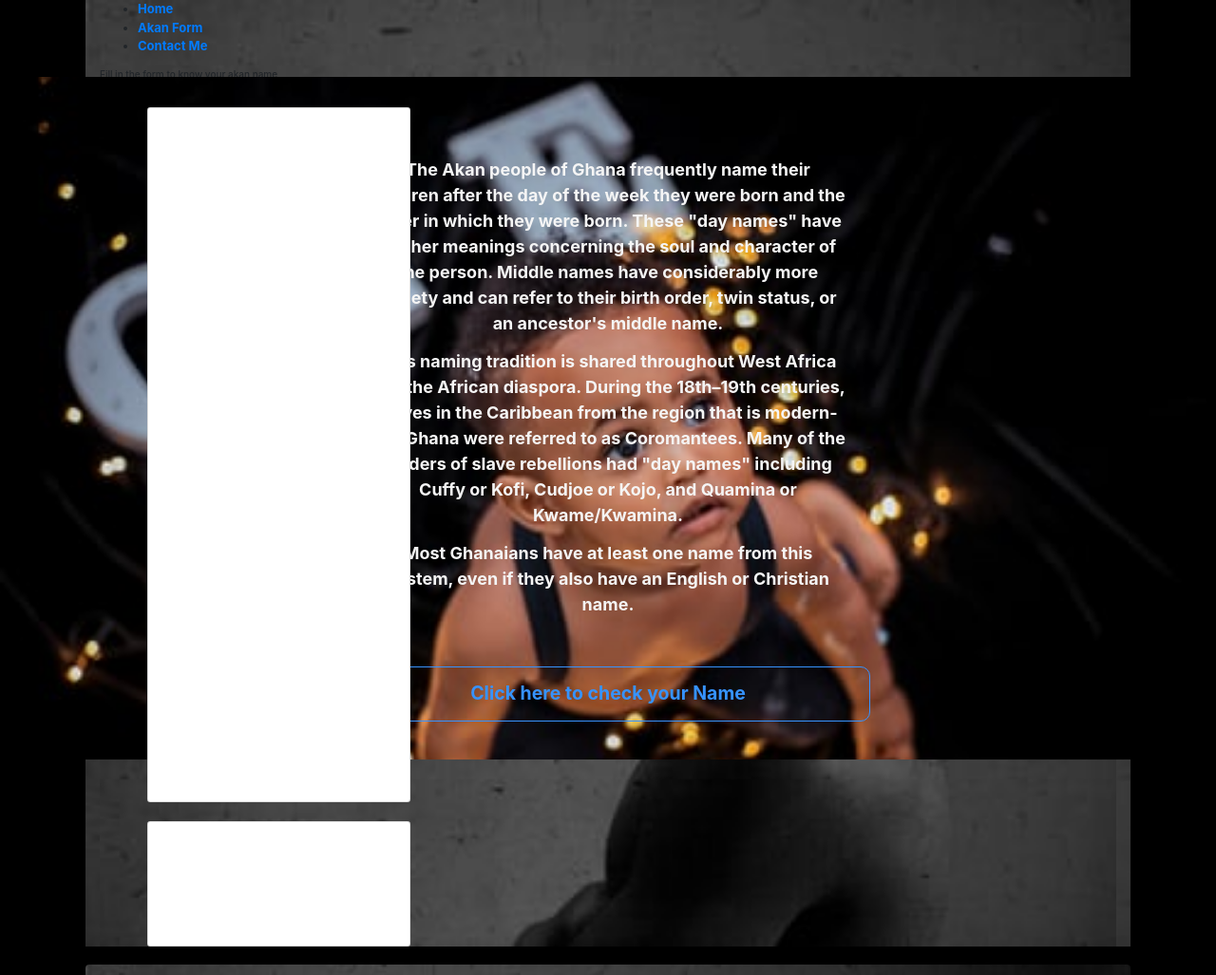
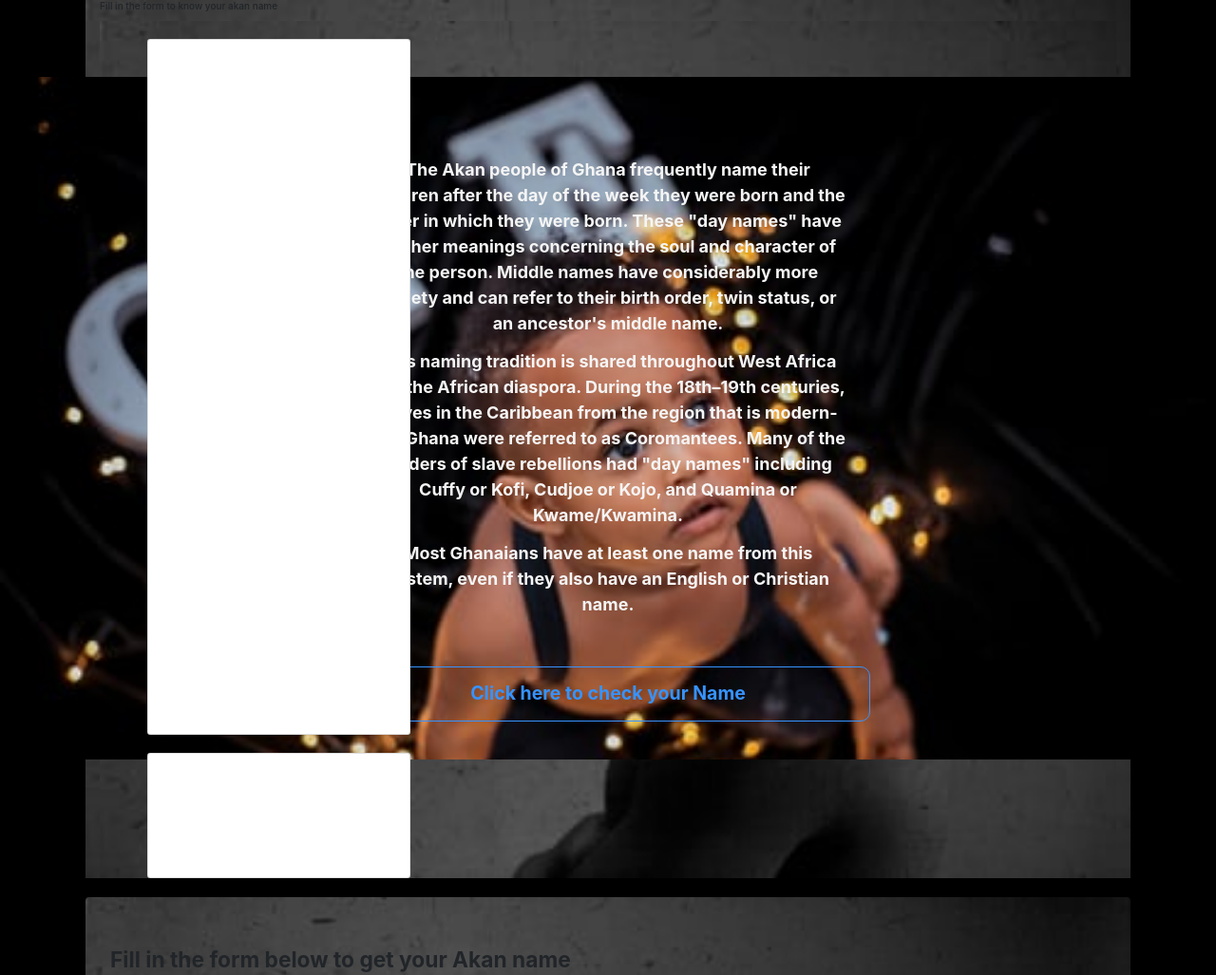
Before and after one commit to wizzicollo/Akan-names, a plain HTML site: page index.html in a window 1280 px wide. Shown: the top 1027 px of the page at 95% size. Drawn offline with nearby package versions, Linux system fonts and the light colour scheme.

Commit message:
changed images

```diff
--- a/index.html
+++ b/index.html
@@ -12,13 +12,13 @@
 <body>
     <div class="container">
         <div id="home">
-            <nav id="navbar">
+            <!-- <nav id="navbar">
                 <ul>
                     <li><a href="#home"><strong>Home</strong> </a></li>
                     <li><a href="#About"><strong>Akan Form</strong> </a></li>
                     <li><a href="#Footer"><strong>Contact Me</strong> </a></li>
                 </ul>
-            </nav>
+            </nav> -->
 
             <!-- Home -->
 
--- a/styles.css
+++ b/styles.css
@@ -300,7 +300,7 @@ background-size: cover;
 
   #span{
     background-image: url(./images/ghana1.jpeg);
-  } */
+  }
 
 
     /* Footer */
```
